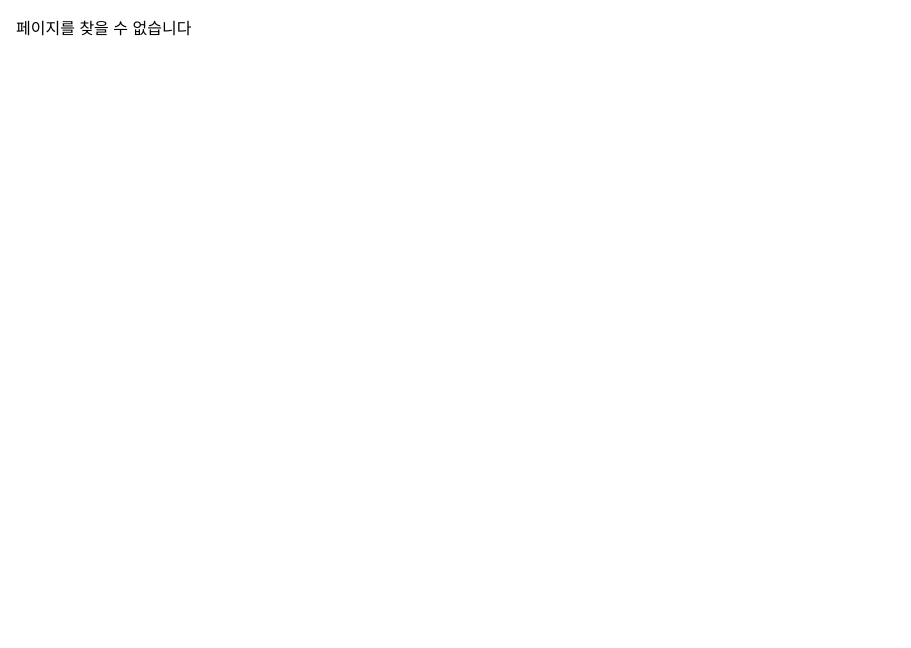
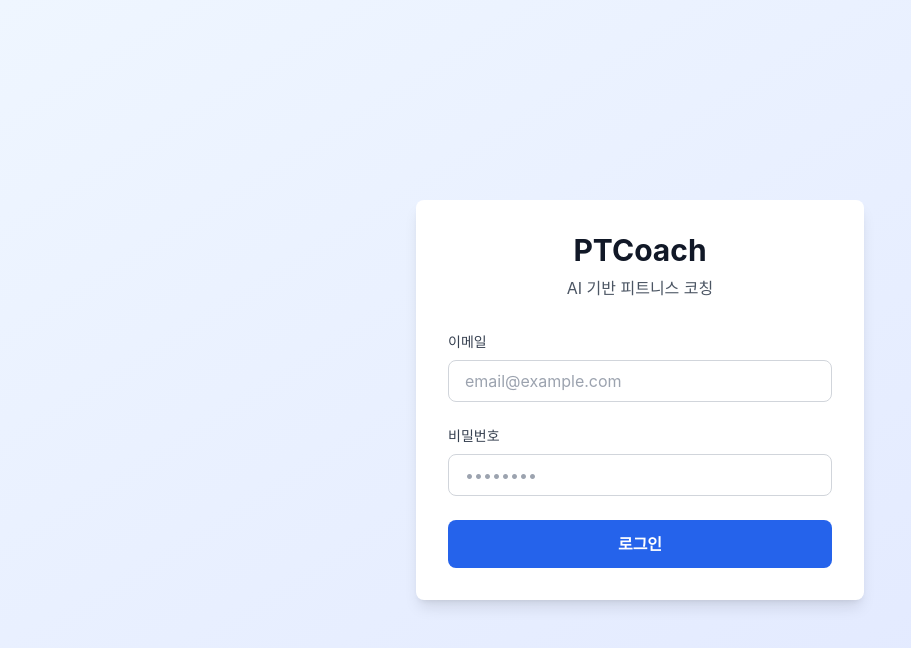
Before and after one commit to udune/PTCoach, a React (Vite) app: page /login in a window 1280 px wide. Shown: the top 648 px of the page, without its empty margins (0-911 px from the left). Built offline with nearby package versions, Linux system fonts and the light colour scheme; no server answers.

Commit message:
feat: 로그인 UI 페이지 구현

```diff
--- a/src/App.tsx
+++ b/src/App.tsx
@@ -1,11 +1,15 @@
 import { BrowserRouter, Navigate, Route, Routes } from "react-router-dom";
 import Home from "./components/member/Home";
 import WorkoutLog from "./components/member/WorkoutLog";
+import Login from "./components/auth/Login";
 
 export default function App() {
   return (
     <BrowserRouter>
       <Routes>
+        {/* 인증 */}
+        <Route path="/login" element={<Login />} />
+
         {/* 기본 */}
         <Route path="/" element={<Navigate to="/member" replace />} />
 
--- /dev/null
+++ b/src/components/auth/Login.tsx
@@ -0,0 +1,94 @@
+import { useState, FormEvent } from "react";
+import { useNavigate } from "react-router-dom";
+import { authService } from "@/services/authService";
+import useAuthStore from "@/store/authStore";
+
+export default function Login() {
+  const [email, setEmail] = useState("");
+  const [password, setPassword] = useState("");
+  const [error, setError] = useState("");
+  const [loading, setLoading] = useState(false);
+
+  const navigate = useNavigate();
+  const { login } = useAuthStore();
+
+  const handleSubmit = async (e: FormEvent) => {
+    e.preventDefault();
+    setError("");
+    setLoading(true);
+
+    try {
+      const response = await authService.login({ email, password });
+      login(response.user, response.token);
+
+      // 역할에 따라 리다이렉트
+      if (response.user.role === "trainer") {
+        navigate("/trainer");
+      } else {
+        navigate("/member");
+      }
+    } catch (err) {
+      setError("로그인에 실패했습니다. 이메일과 비밀번호를 확인해주세요.");
+      console.error("로그인 오류:", err);
+    } finally {
+      setLoading(false);
+    }
+  };
+
+  return (
+    <div className="min-h-screen bg-gradient-to-br from-blue-50 to-indigo-100 flex items-center justify-center px-4">
+      <div className="max-w-md w-full bg-white rounded-lg shadow-lg p-8">
+        <div className="text-center mb-8">
+          <h1 className="text-3xl font-bold text-gray-900">PTCoach</h1>
+          <p className="text-gray-600 mt-2">AI 기반 피트니스 코칭</p>
+        </div>
+
+        <form onSubmit={handleSubmit} className="space-y-6">
+          <div>
+            <label htmlFor="email" className="block text-sm font-medium text-gray-700 mb-2">
+              이메일
+            </label>
+            <input
+              id="email"
+              type="email"
+              value={email}
+              onChange={(e) => setEmail(e.target.value)}
+              required
+              className="w-full px-4 py-2 border border-gray-300 rounded-lg focus:ring-2 focus:ring-blue-500 focus:border-transparent"
+              placeholder="email@example.com"
+            />
+          </div>
+
+          <div>
+            <label htmlFor="password" className="block text-sm font-medium text-gray-700 mb-2">
+              비밀번호
+            </label>
+            <input
+              id="password"
+              type="password"
+              value={password}
+              onChange={(e) => setPassword(e.target.value)}
+              required
+              className="w-full px-4 py-2 border border-gray-300 rounded-lg focus:ring-2 focus:ring-blue-500 focus:border-transparent"
+              placeholder="••••••••"
+            />
+          </div>
+
+          {error && (
+            <div className="bg-red-50 border border-red-200 text-red-600 px-4 py-3 rounded-lg text-sm">
+              {error}
+            </div>
+          )}
+
+          <button
+            type="submit"
+            disabled={loading}
+            className="w-full bg-blue-600 text-white py-3 rounded-lg font-semibold hover:bg-blue-700 transition-colors disabled:bg-gray-400 disabled:cursor-not-allowed"
+          >
+            {loading ? "로그인 중..." : "로그인"}
+          </button>
+        </form>
+      </div>
+    </div>
+  );
+}
--- a/src/components/common/Header.tsx
+++ b/src/components/common/Header.tsx
@@ -1,4 +1,6 @@
 import { User } from "@/types";
+import { useNavigate } from "react-router-dom";
+import useAuthStore from "@/store/authStore";
 
 interface HeaderProps {
   user: User;
@@ -6,6 +8,14 @@ interface HeaderProps {
 }
 
 export default function Header({ user, onNotificationClick }: HeaderProps) {
+  const navigate = useNavigate();
+  const { logout } = useAuthStore();
+
+  const handleLogout = () => {
+    logout();
+    navigate("/login");
+  };
+
   return (
     <header className="bg-white shadow-sm px-4 sm:px-6 lg:px-8 py-3">
       <div className="flex items-center justify-between max-w-screen-xl mx-auto">
@@ -20,12 +30,13 @@ export default function Header({ user, onNotificationClick }: HeaderProps) {
           </div>
         </div>
 
-        {/* 오른쪽: 알림 아이콘 */}
-        <button
-          onClick={onNotificationClick}
-          className="w-9 h-9 sm:w-10 sm:h-10 rounded-full bg-gray-100 flex items-center justify-center hover:bg-gray-200 active:bg-gray-300 transition-colors"
-          aria-label="알림"
-        >
+        {/* 오른쪽: 알림 및 로그아웃 */}
+        <div className="flex items-center gap-2">
+          <button
+            onClick={onNotificationClick}
+            className="w-9 h-9 sm:w-10 sm:h-10 rounded-full bg-gray-100 flex items-center justify-center hover:bg-gray-200 active:bg-gray-300 transition-colors"
+            aria-label="알림"
+          >
           <svg
             className="w-5 h-5 sm:w-6 sm:h-6 text-gray-600"
             fill="none"
@@ -40,6 +51,15 @@ export default function Header({ user, onNotificationClick }: HeaderProps) {
             />
           </svg>
         </button>
+
+        <button
+          onClick={handleLogout}
+          className="px-3 py-1.5 text-sm text-gray-600 hover:text-gray-900 hover:bg-gray-100 rounded-lg transition-colors"
+          aria-label="로그아웃"
+        >
+          로그아웃
+        </button>
+        </div>
       </div>
     </header>
   );
--- /dev/null
+++ b/src/services/authService.ts
@@ -0,0 +1,25 @@
+import api from "./api";
+import { LoginRequest, TokenResponse } from "@/types";
+
+export const authService = {
+  // 로그인
+  login: async (credentials: LoginRequest): Promise<TokenResponse> => {
+    const response = await api.post("/auth/login", credentials);
+    return response;
+  },
+
+  // 로그아웃
+  logout: () => {
+    localStorage.removeItem("token");
+  },
+
+  // 토큰 저장
+  saveToken: (token: string) => {
+    localStorage.setItem("token", token);
+  },
+
+  // 토큰 조회
+  getToken: (): string | null => {
+    return localStorage.getItem("token");
+  },
+};
--- a/src/store/authStore.ts
+++ b/src/store/authStore.ts
@@ -1,38 +1,43 @@
 import { create } from "zustand";
-import { WorkoutLog, AIRecommendation } from "@/types";
+import { User } from "@/types";
+import { authService } from "@/services/authService";
 
-interface WorkoutState {
-  todayRecommendations: AIRecommendation | null;
-  workoutLogs: WorkoutLog[];
-  setTodayRecommendations: (recommendations: AIRecommendation) => void;
-  setWorkoutLogs: (logs: WorkoutLog[]) => void;
-  completeRoutine: (routineId: number) => void;
+interface AuthState {
+  user: User | null;
+  token: string | null;
+  isAuthenticated: boolean;
+  setUser: (user: User | null) => void;
+  setToken: (token: string | null) => void;
+  login: (user: User, token: string) => void;
+  logout: () => void;
+  initAuth: () => void;
 }
 
-const useWorkoutStore = create<WorkoutState>((set) => ({
-  todayRecommendations: null,
-  workoutLogs: [],
+const useAuthStore = create<AuthState>((set) => ({
+  user: null,
+  token: null,
+  isAuthenticated: false,
 
-  setTodayRecommendations: (recommendations) =>
-    set({ todayRecommendations: recommendations }),
+  setUser: (user) => set({ user, isAuthenticated: !!user }),
 
-  setWorkoutLogs: (logs) => set({ workoutLogs: logs }),
+  setToken: (token) => set({ token }),
 
-  completeRoutine: (routineId) =>
-    set((state) => {
-      if (!state.todayRecommendations) return state;
+  login: (user, token) => {
+    authService.saveToken(token);
+    set({ user, token, isAuthenticated: true });
+  },
 
-      const updatedRoutines = state.todayRecommendations.routines.map((r) =>
-        r.id === routineId ? { ...r, completed: true } : r
-      );
+  logout: () => {
+    authService.logout();
+    set({ user: null, token: null, isAuthenticated: false });
+  },
 
-      return {
-        todayRecommendations: {
-          ...state.todayRecommendations,
-          routines: updatedRoutines,
-        },
-      };
-    }),
+  initAuth: () => {
+    const token = authService.getToken();
+    if (token) {
+      set({ token, isAuthenticated: true });
+    }
+  },
 }));
 
-export default useWorkoutStore;
+export default useAuthStore;
```
Also changed, not shown: src/types/index.ts (+12 -0 lines), 2 other files (tests, documents, lock files or other folders).
